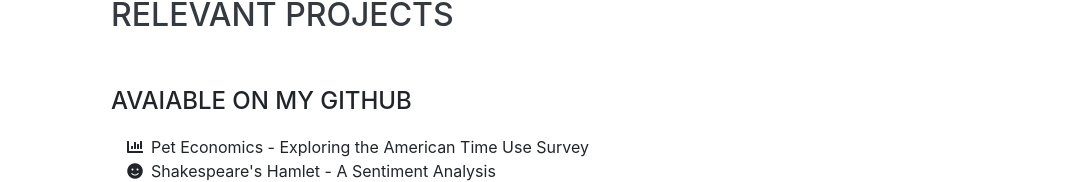
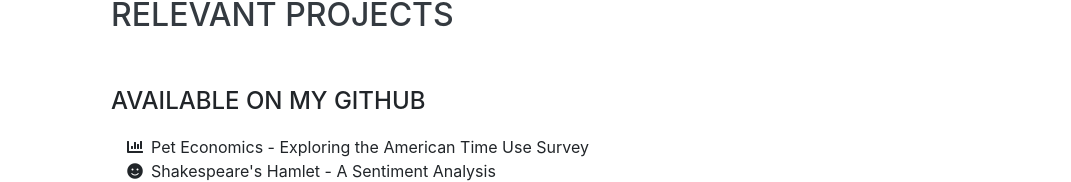
Before and after one commit to chayden1215/chayden1215.github.io, a website with bundled scripts: page index.html in a window 1280 px wide. Shown: the part 5154-5336 px from the top of the page, without its empty margins (209-1280 px from the left). Built offline with nearby package versions, Linux system fonts and the light colour scheme; a web font is replaced by a local one.

Commit message:
Update index.html

```diff
--- a/index.html
+++ b/index.html
@@ -264,7 +264,7 @@
     <section class="resume-section p-3 p-lg-5 d-flex align-items-center" id="projects">
       <div class="w-100">
         <h2 class="mb-5"> Relevant Projects </h2>
-        <div class="subheading mb-3">Avaiable on my Github</div>
+        <div class="subheading mb-3">Available on my Github</div>
 
         <ul class="fa-ul mb-2">
           <li>
```
